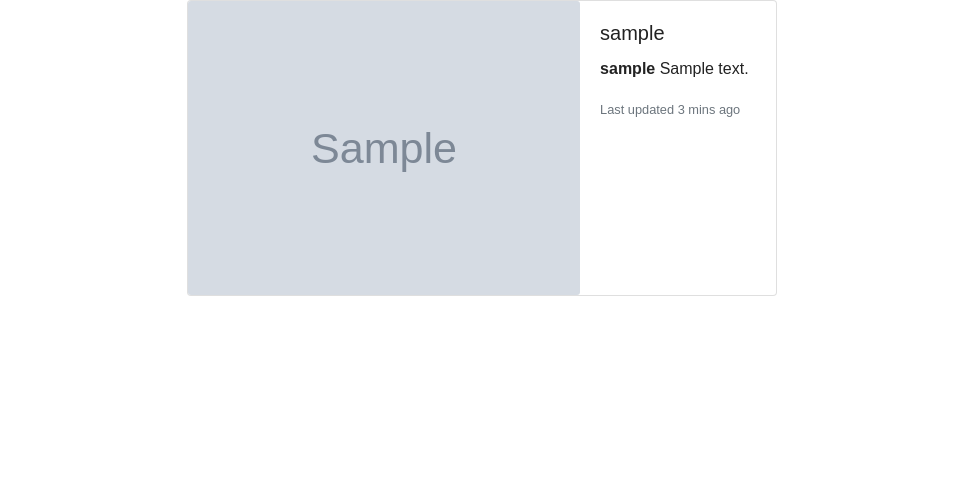
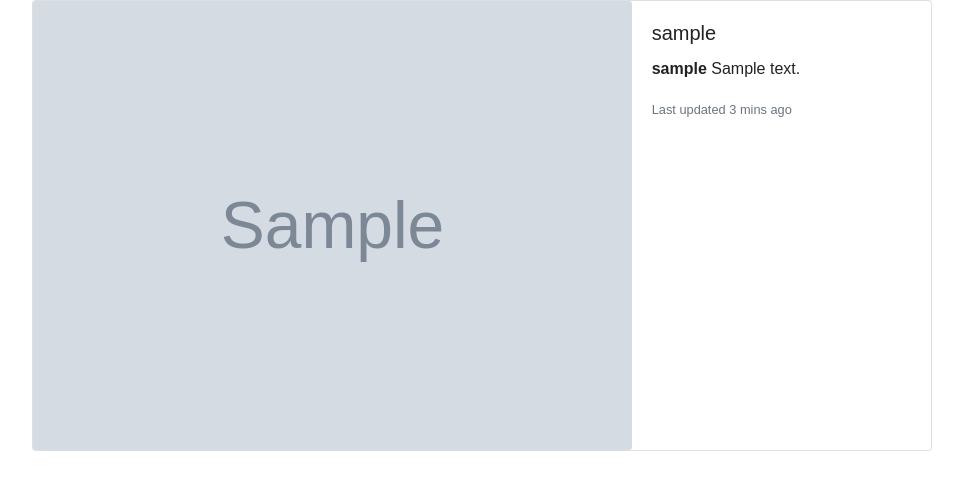
Before and after one commit to obi-1-konobe/instagram, a Django app: page /posts/1 in a window 1280 px wide. Shown: the part 70-560 px from the top of the page, without its empty margins (158-1121 px from the left). Run offline with Django 3.2, Linux system fonts and the light colour scheme; tables that the repository leaves empty hold one stand-in row (values such as "Sample post"); grey boxes marked "Sample" are stand-in pictures; some libraries are stand-ins or nearby versions.

```diff
--- a/instagram/accounts/views.py
+++ b/instagram/accounts/views.py
@@ -6,6 +6,7 @@ from django.urls import reverse
 from django.views.generic import DetailView, UpdateView
 
 from accounts.forms import UserCreationForm, UserChangeForm
+from webapp.models import Post
 
 
 def register_view(request, *args, **kwargs):
@@ -25,6 +26,11 @@ class UserDetailView(DetailView):
     template_name = 'user_detail.html'
     context_object_name = 'user_obj'
 
+    def get_context_data(self, **kwargs):
+        context = super().get_context_data(**kwargs)
+        context['posts'] = self.object.pictures.all()
+        return context
+
 
 class UserPersonalInfoChangeView(UserPassesTestMixin, UpdateView):
     model = User
--- a/instagram/webapp/templates/posts/detail.html
+++ b/instagram/webapp/templates/posts/detail.html
@@ -1,10 +1,10 @@
 {% extends "base_webapp.html" %}
 {% block content %}
 <div class="d-flex justify-content-center">
-<div class="card mb-3" style="max-width: 900px;">
+<div class="card mb-3" style="width: 900px;">
   <div class="row no-gutters">
     <div class="col-md-8">
-      <img src="{{ post.picture.url }}" class="card-img" alt="image">
+      <img src="{{ post.picture.url }}" class="card-img" alt="image" style="width:100%;">
     </div>
     <div class="col-md-4">
       <div class="card-body">
--- a/instagram/webapp/views.py
+++ /dev/null
@@ -1,3 +0,0 @@
-from django.shortcuts import render
-
-# Create your views here.
```
Also changed, not shown: instagram/accounts/templates/user_detail.html (+7 -0 lines).
